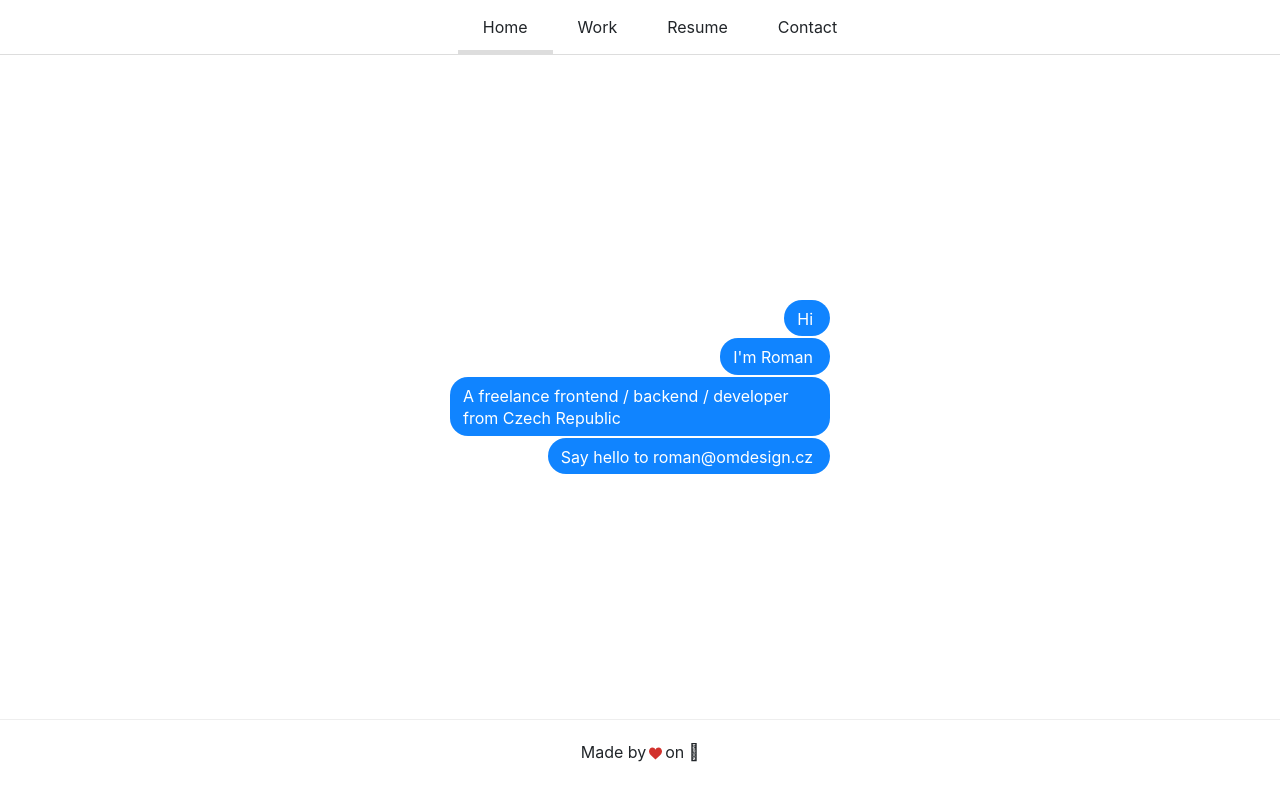
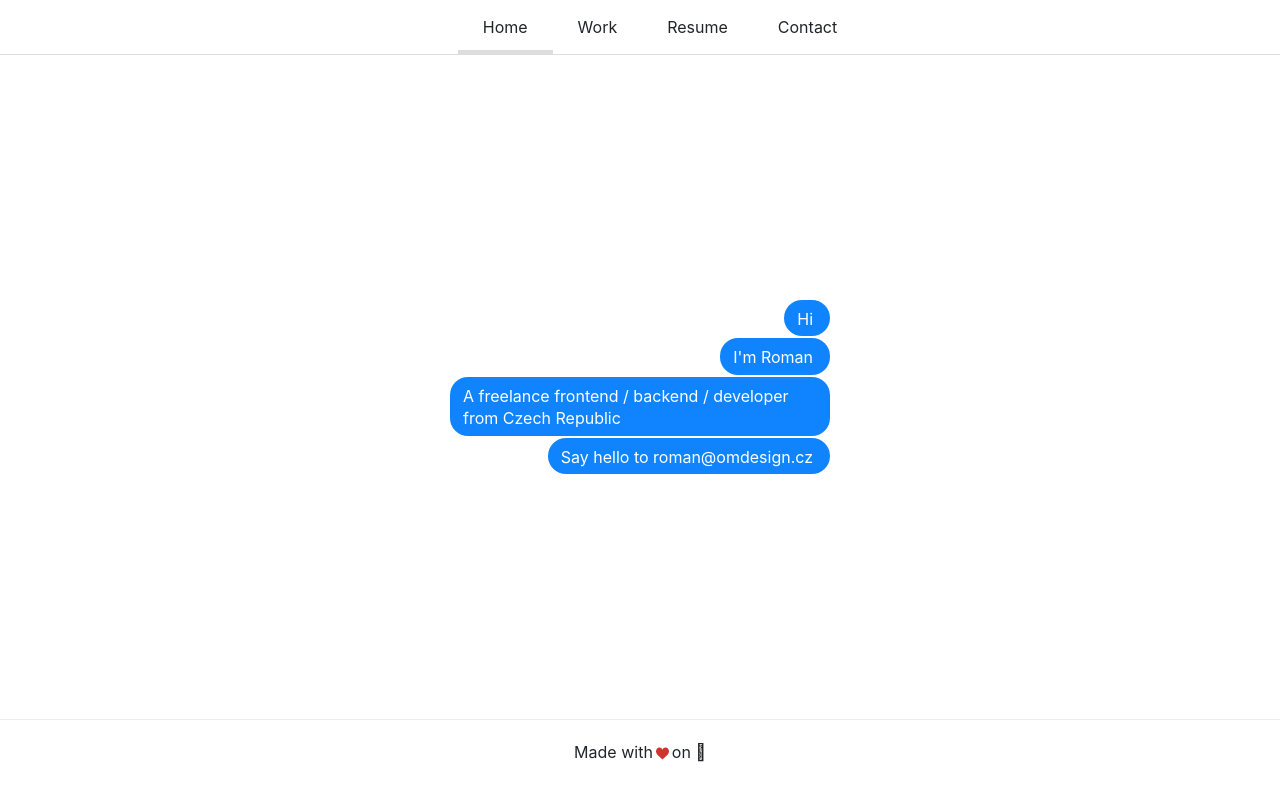
Before and after one commit to OzzyCzech/omdesign.cz, a Next.js app: page / in a window 1280 px wide. Built offline with nearby package versions, Linux system fonts and the light colour scheme.

Commit message:
Made with

```diff
--- a/pages/index.js
+++ b/pages/index.js
@@ -20,7 +20,7 @@ export default () => (
 
 			<footer>
 				<p>
-					<a href="https://github.com/OzzyCzech/omdesign.cz" target="_blank">Made by
+					<a href="https://github.com/OzzyCzech/omdesign.cz" target="_blank">Made with
 
 					<svg version="1.1" xmlns="http://www.w3.org/2000/svg" x="0px" y="0px" width="13px" height="13px" viewBox="0 0 13 13" enableBackground="new 0 0 13 13">
 						<path fill="#D2322D"
@@ -30,7 +30,6 @@ export default () => (
 					</svg>
 
 					on &#63743;
-
 					</a>
 				</p>
 			</footer>
```
